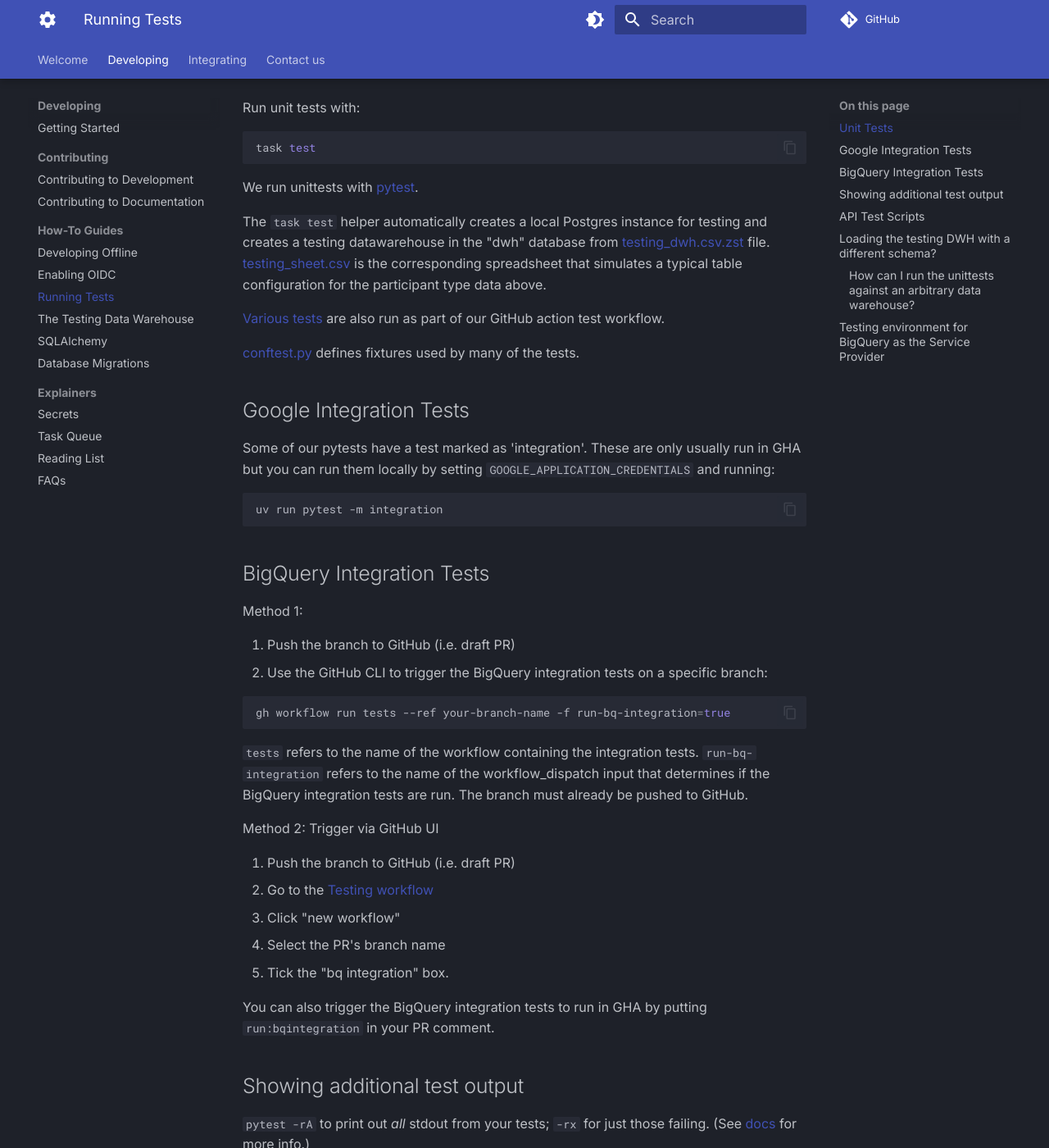
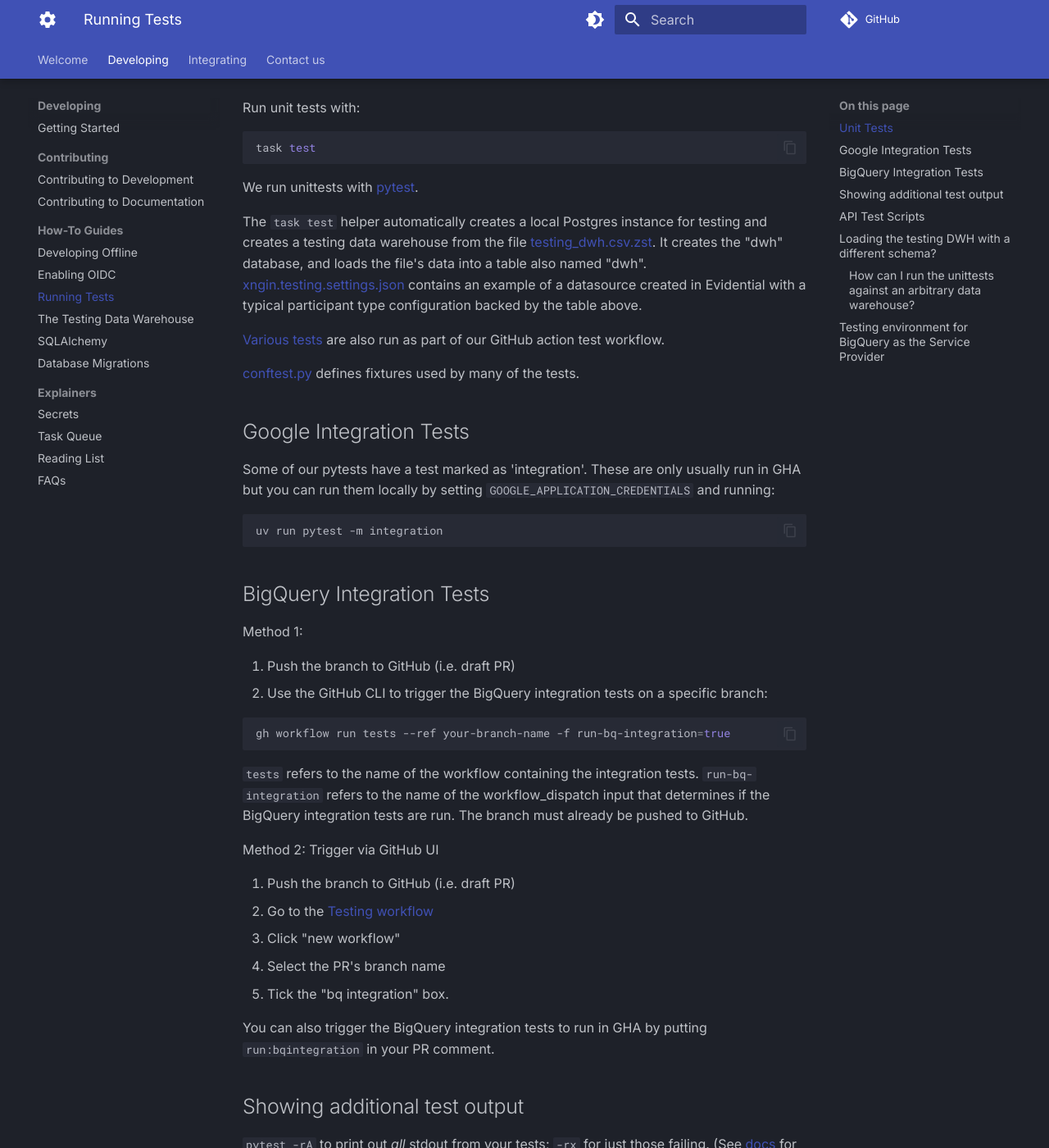
Before and after one commit to agency-fund/evidential-docs, an MkDocs documentation site: the page built from docs/development/testing.md, in a window 1280 px wide and 1400 px high, scrolled down 355 px. Shown: the whole window at 82% size. Built offline with MkDocs 1.6.1 and Material for MkDocs 9.7.7, drawn with Linux system fonts in a browser that asks for light colours; comment, search, counter and statistics services are not loaded; some of the changed text lies outside the part shown.

Commit message:
fix up testing.md

```diff
--- a/docs/development/testing.md
+++ b/docs/development/testing.md
@@ -17,10 +17,13 @@ task test
 
 We run unittests with [pytest](https://docs.pytest.org/en/stable/).
 
-The `task test` helper automatically creates a local Postgres instance for testing and creates a testing datawarehouse
-in the "dwh" database from [testing_dwh.csv.zst](https://github.com/agency-fund/evidential-be/blob/main/src/xngin/apiserver/testdata/testing_dwh.csv.zst) file.
-[testing_sheet.csv](https://github.com/agency-fund/evidential-be/blob/main/src/xngin/apiserver/testdata/testing_sheet.csv) is the corresponding spreadsheet that simulates a
-typical table configuration for the participant type data above.
+The `task test` helper automatically creates a local Postgres instance for testing and creates a
+testing data warehouse from the file
+[testing_dwh.csv.zst](https://github.com/agency-fund/evidential-be/blob/main/src/xngin/apiserver/testdata/testing_dwh.csv.zst).
+It creates the "dwh" database, and loads the file's data into a table also named "dwh".
+[xngin.testing.settings.json](https://github.com/agency-fund/evidential-be/blob/main/src/xngin/apiserver/testdata/xngin.testing.settings.json)
+contains an example of a datasource created in Evidential with a typical participant type
+configuration backed by the table above.
 
 [Various tests](https://github.com/agency-fund/evidential-be/blob/main/.github/workflows/test.yaml) are also run as part of our GitHub action test workflow.
 
@@ -67,10 +70,10 @@ You can also trigger the BigQuery integration tests to run in GHA by putting `ru
 
 ## API Test Scripts<a name="api-test-scripts"></a>
 
-See [apitest.strata.xurl](https://github.com/agency-fund/evidential-be/blob/main/src/xngin/apiserver/routers/stateless/testdata/apitest.strata.xurl) for a complete example
-of how to write an
-API test script. We use a small custom
-file format called [Xurl](https://github.com/agency-fund/evidential-be/blob/main/src/xngin/apiserver/testing/xurl.py).
+One can write individual test scripts that define the expected response for an http request. See
+[apitest.strata.xurl](https://github.com/agency-fund/evidential-be/blob/aa7395c5ab444dfec875ef34fac6c39359cab2ac/src/xngin/apiserver/routers/stateless/testdata/apitest.strata.xurl)
+for a complete example of how to write an API test script. We use a small custom file format called
+[Xurl](https://github.com/agency-fund/evidential-be/blob/main/src/xngin/apiserver/testing/xurl.py).
 
 `test_api.py` tests that use `testdata/*.xurl` data can be automatically updated with the actual server results by
 prefixing your pytest run with the environment variable: `UPDATE_API_TESTS=1`.
@@ -113,8 +116,8 @@ xngin-cli create-testing-dwh --dsn 'bigquery://xngin-development-dc/ds'
 The tool is also used for interacting with the BQ API directly
 (i.e. `bigquery_dataset_set_default_expiration`).
 
-These commands use Google's [Application Default Credentials]
-(https://cloud.google.com/docs/authentication/application-default-credentials) process.
+These commands use the process defined in Google's
+[Application Default Credentials](https://cloud.google.com/docs/authentication/application-default-credentials).
 
 !!! note
 
```
